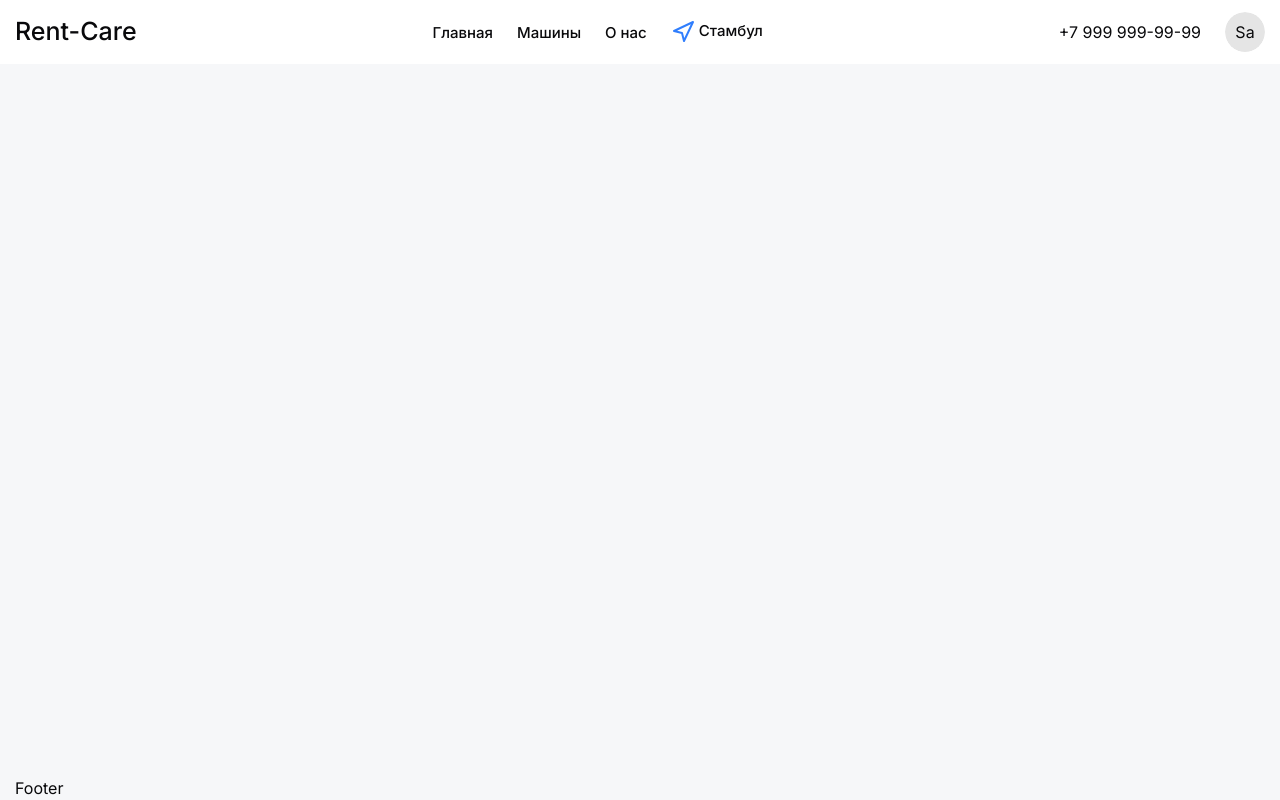
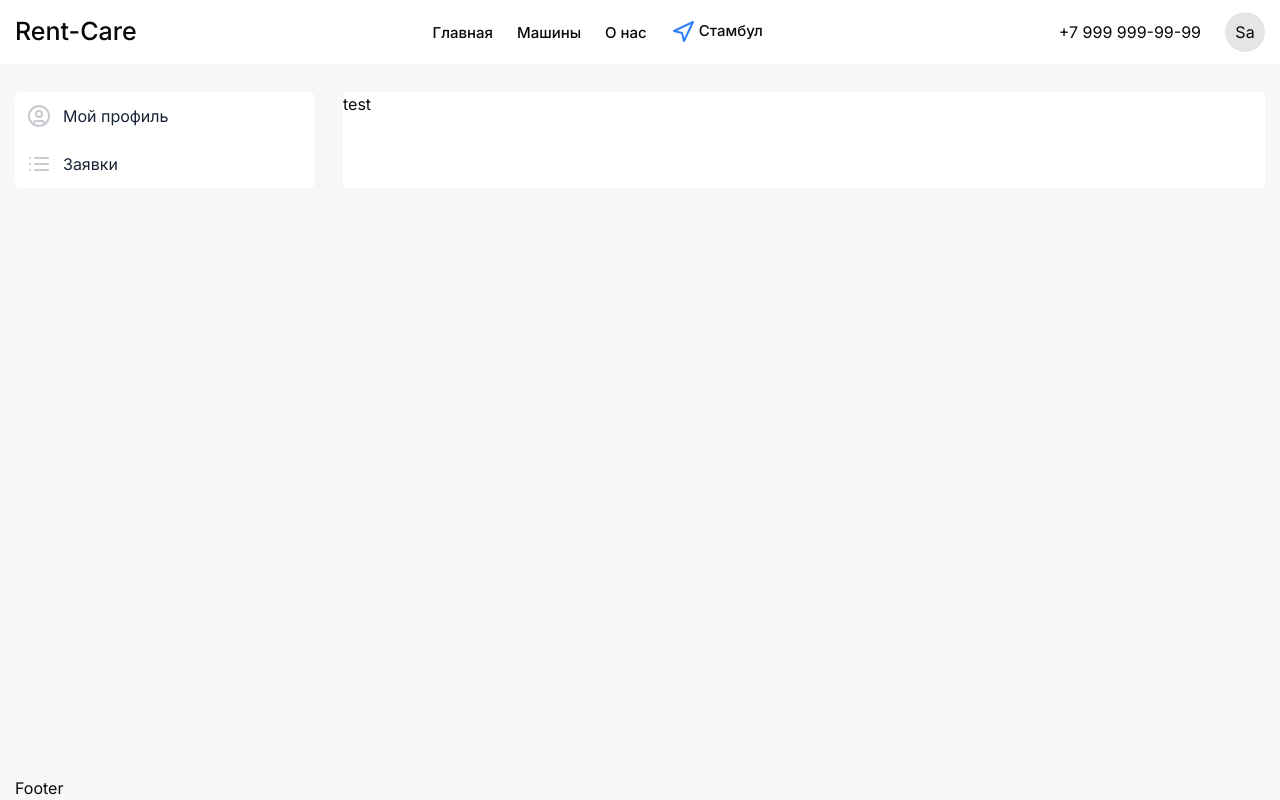
Before and after one commit to MagaFreelancer/rent-car, a React (Vite) app: page /profile in a window 1280 px wide. Built offline with nearby package versions, Linux system fonts and the light colour scheme; no server answers; sample sign-in values are in the browser's storage.

Commit message:
fixed: profile

```diff
--- a/src/App.tsx
+++ b/src/App.tsx
@@ -59,7 +59,6 @@ const App = () => {
 
                 <main className="flex-grow">
                     <Routes>
-                        <Route path="auth/:type" element={<Auth />} />
                         <Route path="/cars" element={<Cars />} />
                         <Route path="/cars/:id" element={<SinglePage />} />
                         <Route element={<PrivateRoute restrictedToAuth={false} />}>
--- a/src/pages/profile/components/nav-menu.tsx
+++ b/src/pages/profile/components/nav-menu.tsx
@@ -1,5 +1,23 @@
+import { NavLink } from 'react-router-dom';
+import { CircleUser, List } from 'lucide-react';
+
 const NavMenu = () => {
-    return <ul>ge</ul>;
+    return (
+        <ul className="bg-white rounded-md">
+            <li>
+                <NavLink className="flex transition p-3 text-[16px] text-[#172335] gap-3" to="/">
+                    <CircleUser className="text-[#C7CACF] h-6 w-6 " />
+                    Мой профиль
+                </NavLink>
+            </li>
+            <li>
+                <NavLink className="flex transition p-3 text-[16px] text-[#172335] gap-3" to="/">
+                    <List className="text-[#C7CACF] h-6 w-6 " />
+                    Заявки
+                </NavLink>
+            </li>
+        </ul>
+    );
 };
 
 export default NavMenu;
--- a/src/pages/profile/profile.tsx
+++ b/src/pages/profile/profile.tsx
@@ -1,5 +1,13 @@
+import NavMenu from '@/pages/profile/components/nav-menu.tsx';
+import Container from '@/shared/container.tsx';
+
 const Profile = () => {
-    return <div></div>;
+    return (
+        <Container className="grid pt-7 grid-cols-[300px_1fr] gap-x-7">
+            <NavMenu />
+            <div className="bg-white">test</div>
+        </Container>
+    );
 };
 
 export default Profile;
```
